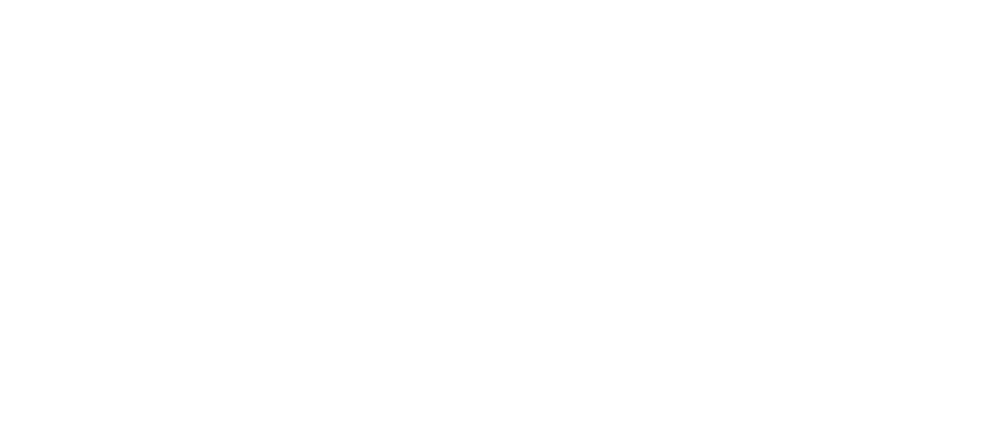
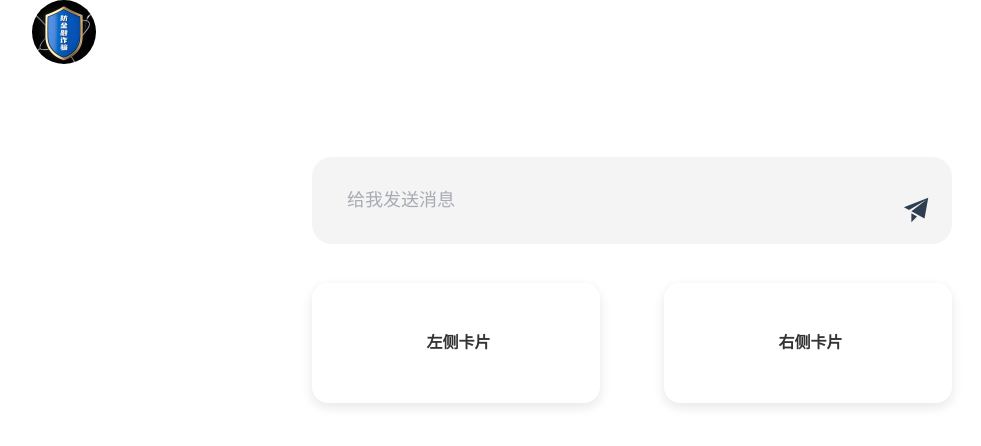
Before and after one commit to stranger156/robot, a Vue app: page /Menu in a window 1280 px wide. Before the commit this address had no page. Shown: the top 446 px of the page, without its empty margins (8-989 px from the left). Built offline with nearby package versions, Linux system fonts and the light colour scheme.

Commit message:
新增menuView

```diff
--- a/package.json
+++ b/package.json
@@ -14,7 +14,7 @@
     "axios": "^1.9.0",
     "lamejs": "^1.2.0",
     "marked": "^15.0.12",
-    "pinia": "^3.0.1",
+    "pinia": "^3.0.3",
     "qs": "^6.14.0",
     "recordrtc": "^5.6.2",
     "vue": "^3.5.13",
@@ -25,7 +25,7 @@
     "@types/node": "^22.14.0",
     "@vitejs/plugin-vue": "^5.2.3",
     "@vue/tsconfig": "^0.7.0",
-    "element-plus": "^2.9.10",
+    "element-plus": "^2.10.2",
     "npm-run-all2": "^7.0.2",
     "typescript": "~5.8.0",
     "unplugin-auto-import": "^19.2.0",
--- a/src/router/index.ts
+++ b/src/router/index.ts
@@ -1,5 +1,6 @@
 import Login from '@/views/Login.vue'
 import Main from '@/views/Main.vue'
+import Menu from '@/views/MenuView.vue'
 import { createRouter, createWebHistory } from 'vue-router'
 // import HomeView from '../views/HomeView.vue'
 
@@ -11,7 +12,11 @@
       name: 'login',
       component: Login,
     },
-
+    {
+      path: '/Menu',
+      name: 'Menu',
+      component: Menu,
+    },
     {
       path: '/Main',
       name: 'Main',
--- a/src/views/ChatView.vue
+++ b/src/views/ChatView.vue
@@ -281,8 +281,17 @@
 }
 
 })
-
-
+const props = defineProps({
+  initialMessage: String
+})
+// 监听 initialMessage 的变化
+watch(() => props.initialMessage, (newVal) => {
+  if (newVal) {
+    console.log(newVal)
+    form.input = newVal
+    sendMsg()  // 自动触发发送消息
+  }
+}, { immediate: true })
 </script>
 <style scoped>
 html,body{
@@ -365,8 +374,8 @@
   line-height: 1.5;
 }
 button {
-    margin-left: 2px;
-    width:100px;
+  margin-left: 2px;
+  width:100px;
   margin-right: 30px;
   padding: 8px 16px;
   background-color: #42b983;
--- a/src/views/Main.vue
+++ b/src/views/Main.vue
@@ -4,15 +4,26 @@
         <SideBar/>
     </div>
     <div class="right">
-        <ChatView/>
+        <ChatView :initialMessage="initialMessage"/>
     </div>
   </div>
 </template>
 
 <script lang="ts" setup name="App">
 import { RouterView } from 'vue-router';
+import { useRoute } from 'vue-router'
+import { ref, watchEffect } from 'vue'
 import ChatView from './ChatView.vue';
 import SideBar from './SideBar.vue';
+const route = useRoute()
+const initialMessage = ref('')
+
+// 当路由的 `query` 参数改变时，更新 `initialMessage`
+watchEffect(() => {
+  if (route.query.msg) {
+    initialMessage.value = String(route.query.msg)
+  }
+})
 </script>
 
 <style scoped>
--- a/src/views/MenuView.vue
+++ b/src/views/MenuView.vue
@@ -1 +1,253 @@
-vue3
+<template>
+    <div class="page">
+    <header class="top-bar">
+      <div class="logo"><img :src="logoImg" alt="logo" class="logo-img" /></div>
+      <!-- 可扩展菜单按钮 -->
+    </header>
+
+    <div class="hero-section" :style="{ backgroundImage: `url(${bgImg})` }">
+      <div class="container">
+            <!-- 聊天框 -->
+            <div style="width: 50%; background-color:rgb(243.9, 244.2, 244.8);border-radius: 20px; padding: 10px; display: flex; align-items: flex-end;" >
+                <el-input
+                    style="float: left;--el-input-bg-color: rgb(243.9, 244.2, 244.8);border: none;padding: 10px;font-size:18px "
+                    v-model="form.input"
+                    class="inputTest"
+                    type="textarea"
+                    :autosize="{ minRows: 1, maxRows: 5 }"
+                    placeholder="给我发送消息"
+                    resize="none"
+                ></el-input>
+
+                        <el-icon :size="30" style="float: right;" @click="handleSend"><Promotion /></el-icon>
+                    </div>
+                        <div style="margin: 0 auto;"></div>
+
+            <!-- 下方两个带阴影的卡片 -->
+            <div class="bottom-panels">
+                <div class="panel" @click="clickPanel('left')">
+                    <div class="text">左侧卡片</div>
+                </div>
+                <div class="panel" @click="clickPanel('right')">
+                    <div class="text">右侧卡片</div>
+                </div>
+            </div>
+        </div>
+    </div>
+
+    <div class="content-section">
+      <!-- 下方 30% 的区域内容 -->
+      <p>这里是下方内容区域，可放按钮、介绍等</p>
+    </div>
+  </div>
+</template>
+
+<script setup>
+import { ref } from 'vue'
+import { Promotion } from '@element-plus/icons-vue'
+import logoImg from '@/image/avater.png'
+import bgImg from "@/image/menuBg.jpg"
+import { useRouter } from 'vue-router'
+
+const router = useRouter()
+
+const form = ref({
+  input: '',
+})
+
+const handleSend = () => {
+  console.log(form.value.input.trim())
+  router.push({
+    path: '/Main', // 或 name: 'MainChat'
+    query: {
+      msg: form.value.input // 传递输入框的消息
+    }
+  })
+}
+
+const clickPanel = (side) => {
+  console.log(`点击了 ${side} 面板`)
+}
+</script>
+
+<style scoped>
+html, body {
+  width: 100%;
+  height: 100%;
+  margin: 0;
+  padding: 0;
+  border: 0;
+}
+
+#app {
+  max-width: none !important;
+  width: 100vw;
+}
+/* 页面整体结构 */
+.page {
+  width: 100vw;
+  height: 100vh;
+  margin: 0;
+  overflow: hidden;
+  font-family: 'Helvetica Neue', sans-serif;
+}
+
+/* 顶部栏 */
+.top-bar {
+  position: absolute;
+  top: 0;
+  left: 0;
+  width: 100%;
+  height: 64px;
+  padding: 0 40px;
+  display: flex;
+  align-items: center;
+  justify-content: space-between;
+  background-color: transparent;
+  z-index: 100;
+}
+
+.logo {
+  height: 64px;     /* 设定固定的高度，保证圆形 */
+  width: 64px;      /* 宽度和高度相同，保持圆形 */
+  display: flex;
+  align-items: center;
+  justify-content: center;
+}
+
+.logo-img {
+  width: 100%;     /* 使图片充满父容器 */
+  height: 100%;    /* 保证图片高度与宽度一致 */
+  border-radius: 50%;  /* 让图片变成圆形 */
+  object-fit: cover;   /* 保证图片覆盖整个圆形区域 */
+}
+
+/* 上方背景图区域 */
+.hero-section {
+  height: 70vh;
+  background-size: cover;
+  background-position: center;
+  position: relative;
+  display: flex;
+  align-items: center;
+  justify-content: center;
+}
+
+.container {
+  min-height: 100vh;
+  width: 100vw;
+  display: flex;
+  flex-direction: column;
+  justify-content: center;  /* 主体在中间 */
+  align-items: center;
+  background-color: white;
+  box-sizing: border-box;
+}
+
+.chat-box {
+  max-width: 700px;
+  background-color: rgb(243.9, 244.2, 244.8);
+  border-radius: 20px;
+  padding: 10px;
+  margin-bottom: 40px;
+  box-sizing: border-box;
+}
+
+.inputText {
+  --el-input-bg-color: rgb(243.9, 244.2, 244.8);
+  border: 0;
+  height: 5vh;
+}
+
+:deep(.el-textarea .el-textarea__inner) {
+  border: none !important;
+  box-shadow: none !important;
+  outline: none !important;
+  background-color: rgb(243.9, 244.2, 244.8);
+  padding: 10px 15px;
+  line-height: 1.5;
+}
+
+:deep(.el-textarea.is-focus .el-textarea__inner) {
+  border: none !important;
+  box-shadow: none !important;
+}
+
+:deep(.el-textarea__inner) {
+  box-shadow: 0 0 0 0px;
+}
+:deep(.el-textarea__inner:hover),
+:deep(.el-textarea__inner:focus) {
+  box-shadow: 0 0 0 0px;
+}
+
+.el-icon {
+  float: left;
+  margin-right: 10px;
+  margin-top: 5px;
+  margin-bottom: 10px;
+  transition: color 0.3s;
+  cursor: pointer;
+}
+.el-icon:hover {
+  color: #409eff;
+}
+
+.send-icon {
+  font-size: 24px;
+  margin-left: 10px;
+  margin-bottom: 8px;
+  cursor: pointer;
+  transition: color 0.3s;
+}
+
+.bottom-panels {
+  margin-top: 3%;
+  display: flex;
+  gap: 10%;
+  width: 50%;
+  height: 15vh;
+}
+
+.panel {
+  flex: 1;
+  width: 45%; /* 控制宽度 */
+  max-width: 500px;
+  height: 100%;
+  background-color: white;
+  box-shadow: 0 4px 12px rgba(0, 0, 0, 0.1);
+  border-radius: 16px;
+  text-align: center;
+  cursor: pointer;
+  transition: transform 0.2s, box-shadow 0.2s;
+  display: flex;
+  justify-content: center;  /* 水平居中 */
+  align-items: center;      /* 垂直居中 */
+}
+
+.panel:hover {
+  transform: translateY(-5px);
+  box-shadow: 0 8px 18px rgba(0, 0, 0, 0.2);
+}
+
+.text {
+  /* 单独对文字块进行控制 */
+  font-size: 16px;
+  font-weight: bold;
+  color: #333;
+  display: block;  /* 使文字块在卡片中独立 */
+  padding-left: 5px;
+}
+.content-section {
+  height: 30vh;
+  padding: 40px;
+  background-color: #ffffff;
+  text-align: center;
+}
+
+@keyframes pulse {
+  0% { opacity: 1; }
+  50% { opacity: 0.5; }
+  100% { opacity: 1; }
+}
+</style>
```
Also changed, not shown: types/auto-generate/components.d.ts (+0 -13 lines), src/image/menuBg.jpg (added), 1 other file (tests, documents, lock files or other folders).
